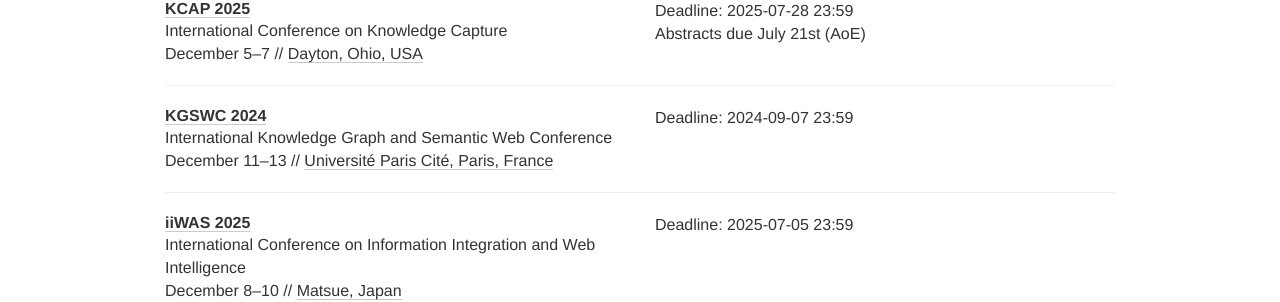
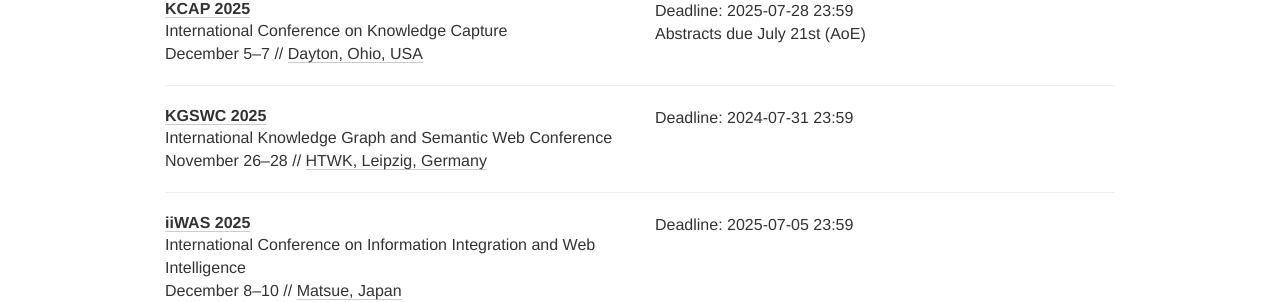
Before and after one commit to swc-deadlines/swc-deadlines.github.io, a Jekyll site: the page built from index.html, in a window 1280 px wide. Shown: the part 972-1274 px from the top of the page. Built offline with Jekyll 4.4.1, drawn with Linux system fonts in a browser that asks for light colours; nearby versions of some CDN libraries; comment, search, counter and statistics services are not loaded.

Commit message:
kgswc 2025 update

```diff
--- a/_data/conferences.yml
+++ b/_data/conferences.yml
@@ -70,12 +70,12 @@
 
 - name: KGSWC
   description: International Knowledge Graph and Semantic Web Conference
-  year: 2024
-  date: "11 - 13 DEC"
+  year: 2025
+  date: "26 - 28 NOV"
   link: https://www.kgswc.org/
-  deadline: ["2024-09-07 23:59"]
-  date: December 11-13
-  place: Université Paris Cité, Paris, France
+  deadline: ["2024-07-31 23:59"]
+  date: November 26-28
+  place: HTWK, Leipzig, Germany
   tags: [KG, SW, CONF]
 
 - name: iiWAS
```
